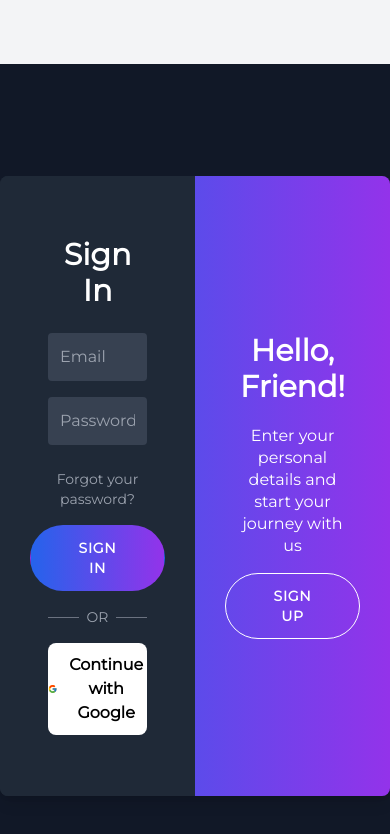
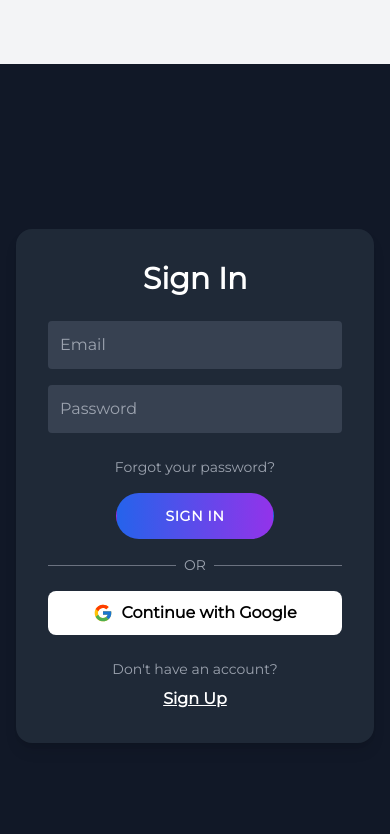
Before and after one commit to parveesahamed/ProjectEase, a React (Vite) app: page /auth in a window 390 px wide. Shown: the top 834 px of the page. Built offline with nearby package versions, Linux system fonts and the light colour scheme; no server answers.

Commit message:
Update CombinedAuth.jsx

```diff
--- a/src/components/CombinedAuth.jsx
+++ b/src/components/CombinedAuth.jsx
@@ -21,17 +21,13 @@ const GoogleIcon = () => (
     </svg>
 );
 
-
 export default function CombinedAuth() {
     const [isSignUpActive, setIsSignUpActive] = useState(false);
     const [loading, setLoading] = useState(false);
     const [err, setErr] = useState("");
     const navigate = useNavigate();
 
-    // Separate state for each form
     const [signInForm, setSignInForm] = useState({ email: '', password: '' });
-
-    // Step 1: Add 'role' to the signUpForm state with a default value
     const [signUpForm, setSignUpForm] = useState({ name: '', email: '', password: '', role: 'User' });
 
     const handleSignInChange = (e) => setSignInForm({...signInForm, [e.target.name]: e.target.value });
@@ -43,16 +39,9 @@ export default function CombinedAuth() {
     };
 
     const handleAuthError = (error) => {
-        // Clear error on form switch
-        if (isSignUpActive) {
-            if (err) setErr("");
-        } else {
-            if(err) setErr("");
-        }
         setErr(error?.message || "Something went wrong.");
     };
 
-    // --- Form Submission Logic ---
     const handleSignInSubmit = async (e) => {
         e.preventDefault();
         setErr("");
@@ -75,19 +64,10 @@ export default function CombinedAuth() {
         }
         setErr("");
         setLoading(true);
-
-        // NOTE: Hum abhi role ko console par log kar rahe hain.
-        // Isko save karne ke liye aapko Firestore Database ka use karna padega.
-        console.log("New User Details:", {
-            name: signUpForm.name,
-            email: signUpForm.email,
-            role: signUpForm.role,
-        });
-
+        console.log("New User Details:", { name: signUpForm.name, email: signUpForm.email, role: signUpForm.role });
         try {
             const userCred = await createUserWithEmailAndPassword(auth, signUpForm.email, signUpForm.password);
             await updateProfile(userCred.user, { displayName: signUpForm.name });
-            // Yahan par aap Firestore mein user ka role save kar sakte hain.
             handleAuthResponse(userCred);
         } catch (error) {
             handleAuthError(error);
@@ -96,19 +76,13 @@ export default function CombinedAuth() {
         }
     };
 
-     // --- Google Login Logic ---
     const handleGoogleLogin = async () => {
         setErr("");
         setLoading(true);
         try {
             const provider = new GoogleAuthProvider();
             const userCred = await signInWithPopup(auth, provider);
-            // Google se sign in karne par role 'User' set hoga by default.
-            console.log("New Google User:", {
-                name: userCred.user.displayName,
-                email: userCred.user.email,
-                role: 'User' // Default role
-            });
+            console.log("New Google User:", { name: userCred.user.displayName, email: userCred.user.email, role: 'User' });
             handleAuthResponse(userCred);
         } catch (error) {
             handleAuthError(error);
@@ -117,37 +91,86 @@ export default function CombinedAuth() {
         }
     };
 
-    // --- UI Toggling ---
     const handleSignUpClick = () => { setErr(""); setIsSignUpActive(true); };
     const handleSignInClick = () => { setErr(""); setIsSignUpActive(false); };
 
     return (
-        <div className="flex items-center justify-center min-h-screen bg-[#111827]">
-            <div
-                className={`relative overflow-hidden w-full max-w-4xl min-h-[620px] rounded-lg bg-[#1f2937] shadow-lg
-                ${isSignUpActive ? 'right-panel-active' : ''}`}
-                id="container"
-            >
+        // Main wrapper for the entire page
+        <div className="flex items-center justify-center min-h-screen bg-[#111827] p-4">
+
+            {/* ====================================================================== */}
+            {/* MOBILE VIEW (Shows one form at a time) */}
+            {/* ====================================================================== */}
+            <div className="w-full max-w-sm md:hidden">
+                {isSignUpActive ? (
+                    // --- Mobile Sign Up Form ---
+                    <div className="bg-[#1f2937] p-8 rounded-2xl shadow-lg">
+                        <form onSubmit={handleSignUpSubmit} className="flex flex-col items-center text-center">
+                            <h1 className="font-bold text-3xl mb-2 text-white">Create Account</h1>
+                            <input type="text" name="name" placeholder="Name" value={signUpForm.name} onChange={handleSignUpChange} className="bg-[#374151] border-none p-3 my-1.5 w-full text-white rounded" />
+                            <input type="email" name="email" placeholder="Email" value={signUpForm.email} onChange={handleSignUpChange} className="bg-[#374151] border-none p-3 my-1.5 w-full text-white rounded" />
+                            <input type="password" name="password" placeholder="Password" value={signUpForm.password} onChange={handleSignUpChange} className="bg-[#374151] border-none p-3 my-1.5 w-full text-white rounded" />
+                            <div className="relative w-full my-1.5">
+                                <select name="role" value={signUpForm.role} onChange={handleSignUpChange} className="bg-[#374151] border-none p-3 w-full text-white rounded appearance-none cursor-pointer">
+                                    <option value="User">User</option>
+                                    <option value="Admin">Admin</option>
+                                    <option value="Employee">Employee</option>
+                                    <option value="Developer">Developer</option>
+                                    <option value="Team Lead">Team Lead</option>
+                                    <option value="Project Manager">Project Manager</option>
+                                </select>
+                                <div className="pointer-events-none absolute inset-y-0 right-0 flex items-center px-2 text-gray-400">
+                                    <svg className="fill-current h-4 w-4" xmlns="http://www.w3.org/2000/svg" viewBox="0 0 20 20"><path d="M9.293 12.95l.707.707L15.657 8l-1.414-1.414L10 10.828 5.757 6.586 4.343 8z"/></svg>
+                                </div>
+                            </div>
+                            {err && <p className="text-red-400 text-sm mt-2 h-5">{err}</p>}
+                            <button type="submit" disabled={loading} className="rounded-full border border-transparent bg-gradient-to-r from-blue-600 to-purple-600 text-white text-sm font-bold py-3 px-12 tracking-wider uppercase mt-4">
+                                {loading ? 'Creating...' : 'Sign Up'}
+                            </button>
+                             <p className="text-gray-400 mt-6 text-sm">Already have an account?</p>
+                             <button type="button" onClick={handleSignInClick} className="text-white font-bold mt-2 underline">Sign In</button>
+                        </form>
+                    </div>
+                ) : (
+                    // --- Mobile Sign In Form ---
+                    <div className="bg-[#1f2937] p-8 rounded-2xl shadow-lg">
+                        <form onSubmit={handleSignInSubmit} className="flex flex-col items-center text-center">
+                            <h1 className="font-bold text-3xl mb-4 text-white">Sign In</h1>
+                            <input type="email" name="email" placeholder="Email" value={signInForm.email} onChange={handleSignInChange} className="bg-[#374151] border-none p-3 my-2 w-full text-white rounded" />
+                            <input type="password" name="password" placeholder="Password" value={signInForm.password} onChange={handleSignInChange} className="bg-[#374151] border-none p-3 my-2 w-full text-white rounded" />
+                            <a href="#" className="text-gray-400 text-sm my-4">Forgot your password?</a>
+                            {err && <p className="text-red-400 text-sm mb-2 h-5">{err}</p>}
+                            <button type="submit" disabled={loading} className="rounded-full border border-transparent bg-gradient-to-r from-blue-600 to-purple-600 text-white text-sm font-bold py-3 px-12 tracking-wider uppercase">
+                                {loading ? 'Logging in...' : 'Sign In'}
+                            </button>
+                            <div className="relative flex items-center justify-center my-4 w-full">
+                               <div className="border-t border-gray-500 flex-grow"></div>
+                               <span className="px-2 text-gray-400 text-sm">OR</span>
+                               <div className="border-t border-gray-500 flex-grow"></div>
+                            </div>
+                            <button type="button" onClick={handleGoogleLogin} disabled={loading} className="w-full flex items-center justify-center gap-2 bg-white text-black py-2.5 rounded-lg hover:bg-gray-200 transition font-semibold">
+                                <GoogleIcon /> Continue with Google
+                            </button>
+                            <p className="text-gray-400 mt-6 text-sm">Don't have an account?</p>
+                            <button type="button" onClick={handleSignUpClick} className="text-white font-bold mt-2 underline">Sign Up</button>
+                        </form>
+                    </div>
+                )}
+            </div>
+
+            {/* ====================================================================== */}
+            {/* DESKTOP VIEW (Your original code, but hidden on small screens) */}
+            {/* ====================================================================== */}
+            <div className={`relative overflow-hidden w-full max-w-4xl min-h-[620px] rounded-lg bg-[#1f2937] shadow-lg hidden md:block`}>
                 {/* Sign Up Form */}
-                <div className={`absolute top-0 h-full left-0 w-1/2 opacity-0 z-10 transition-all duration-600 ease-in-out
-                    ${isSignUpActive ? 'transform translate-x-full opacity-100 z-50' : ''}`}
-                >
+                <div className={`absolute top-0 h-full left-0 w-1/2 opacity-0 z-10 transition-all duration-600 ease-in-out ${isSignUpActive ? 'transform translate-x-full opacity-100 z-50' : ''}`}>
                     <form onSubmit={handleSignUpSubmit} className="bg-[#1f2937] h-full flex justify-center items-center flex-col px-12 text-center">
                         <h1 className="font-bold text-3xl mb-2 text-white">Create Account</h1>
-
-                        {/* Input Fields */}
                         <input type="text" name="name" placeholder="Name" value={signUpForm.name} onChange={handleSignUpChange} className="bg-[#374151] border-none p-3 my-1.5 w-full text-white rounded" />
                         <input type="email" name="email" placeholder="Email" value={signUpForm.email} onChange={handleSignUpChange} className="bg-[#374151] border-none p-3 my-1.5 w-full text-white rounded" />
                         <input type="password" name="password" placeholder="Password" value={signUpForm.password} onChange={handleSignUpChange} className="bg-[#374151] border-none p-3 my-1.5 w-full text-white rounded" />
-
-                        {/* Step 2: Add the Role Dropdown */}
                         <div className="relative w-full my-1.5">
-                            <select
-                                name="role"
-                                value={signUpForm.role}
-                                onChange={handleSignUpChange}
-                                className="bg-[#374151] border-none p-3 w-full text-white rounded appearance-none cursor-pointer"
-                            >
+                            <select name="role" value={signUpForm.role} onChange={handleSignUpChange} className="bg-[#374151] border-none p-3 w-full text-white rounded appearance-none cursor-pointer">
                                 <option value="User">User</option>
                                 <option value="Admin">Admin</option>
                                 <option value="Employee">Employee</option>
@@ -159,29 +182,24 @@ export default function CombinedAuth() {
                                 <svg className="fill-current h-4 w-4" xmlns="http://www.w3.org/2000/svg" viewBox="0 0 20 20"><path d="M9.293 12.95l.707.707L15.657 8l-1.414-1.414L10 10.828 5.757 6.586 4.343 8z"/></svg>
                             </div>
                         </div>
-
                         {err && <p className="text-red-400 text-sm mt-2 h-5">{err}</p>}
-
                         <button type="submit" disabled={loading} className="rounded-full border border-transparent bg-gradient-to-r from-blue-600 to-purple-600 text-white text-sm font-bold py-3 px-12 tracking-wider uppercase mt-4 transform transition-transform duration-75 ease-in hover:scale-105 focus:outline-none disabled:opacity-70 disabled:cursor-not-allowed">
                             {loading ? 'Creating...' : 'Sign Up'}
                         </button>
-                         <div className="relative flex items-center justify-center my-3 w-full">
+                        <div className="relative flex items-center justify-center my-3 w-full">
                            <div className="border-t border-gray-500 flex-grow"></div>
                            <span className="px-2 text-gray-400 text-sm">OR</span>
                            <div className="border-t border-gray-500 flex-grow"></div>
-                         </div>
+                        </div>
                         <button type="button" onClick={handleGoogleLogin} disabled={loading} className="w-full flex items-center justify-center gap-2 bg-white text-black py-2.5 rounded-lg hover:bg-gray-200 transition font-semibold disabled:opacity-70 disabled:cursor-not-allowed">
-                            <GoogleIcon />
-                            Continue with Google
+                            <GoogleIcon /> Continue with Google
                         </button>
                     </form>
                 </div>
 
                 {/* Sign In Form */}
-                <div className={`absolute top-0 h-full left-0 w-1/2 z-20 transition-all duration-600 ease-in-out
-                    ${isSignUpActive ? 'transform translate-x-full' : ''}`}
-                >
-                     <form onSubmit={handleSignInSubmit} className="bg-[#1f2937] h-full flex justify-center items-center flex-col px-12 text-center">
+                <div className={`absolute top-0 h-full left-0 w-1/2 z-20 transition-all duration-600 ease-in-out ${isSignUpActive ? 'transform translate-x-full' : ''}`}>
+                    <form onSubmit={handleSignInSubmit} className="bg-[#1f2937] h-full flex justify-center items-center flex-col px-12 text-center">
                         <h1 className="font-bold text-3xl mb-4 text-white">Sign In</h1>
                         <input type="email" name="email" placeholder="Email" value={signInForm.email} onChange={handleSignInChange} className="bg-[#374151] border-none p-3 my-2 w-full text-white rounded" />
                         <input type="password" name="password" placeholder="Password" value={signInForm.password} onChange={handleSignInChange} className="bg-[#374151] border-none p-3 my-2 w-full text-white rounded" />
@@ -194,49 +212,27 @@ export default function CombinedAuth() {
                            <div className="border-t border-gray-500 flex-grow"></div>
                            <span className="px-2 text-gray-400 text-sm">OR</span>
                            <div className="border-t border-gray-500 flex-grow"></div>
-                         </div>
+                        </div>
                         <button type="button" onClick={handleGoogleLogin} disabled={loading} className="w-full flex items-center justify-center gap-2 bg-white text-black py-2.5 rounded-lg hover:bg-gray-200 transition font-semibold disabled:opacity-70 disabled:cursor-not-allowed">
-                            <GoogleIcon />
-                            Continue with Google
+                            <GoogleIcon /> Continue with Google
                         </button>
                     </form>
                 </div>
 
                 {/* Overlay Panels */}
-                <div className={`absolute top-0 left-1/2 w-1/2 h-full overflow-hidden z-50 transition-transform duration-600 ease-in-out
-                    ${isSignUpActive ? 'transform -translate-x-full' : ''}`}
-                >
-                    <div className="bg-gradient-to-r from-blue-600 to-purple-600 relative -left-full h-full w-[200%] transform transition-transform duration-600 ease-in-out text-white
-                        ${isSignUpActive ? 'transform translate-x-1/2' : 'transform translate-x-0'}"
-                    >
-                        {/* Overlay Left Panel (Shows on Sign In) */}
-                        <div className={`absolute flex items-center justify-center flex-col px-10 text-center top-0 h-full w-1/2 transform transition-transform duration-600 ease-in-out
-                            ${isSignUpActive ? 'transform translate-x-0' : 'transform -translate-x-1/5'}`}
-                        >
+                <div className={`absolute top-0 left-1/2 w-1/2 h-full overflow-hidden z-50 transition-transform duration-600 ease-in-out ${isSignUpActive ? 'transform -translate-x-full' : ''}`}>
+                    <div className={`bg-gradient-to-r from-blue-600 to-purple-600 relative -left-full h-full w-[200%] transform transition-transform duration-600 ease-in-out text-white ${isSignUpActive ? 'transform translate-x-1/2' : 'transform translate-x-0'}`}>
+                        <div className={`absolute flex items-center justify-center flex-col px-10 text-center top-0 h-full w-1/2 transform transition-transform duration-600 ease-in-out ${isSignUpActive ? 'transform translate-x-0' : 'transform -translate-x-1/5'}`}>
                             <h1 className="font-bold text-3xl">Welcome Back!</h1>
-                            <p className="text-md font-thin leading-snug mt-5">
-                                To keep connected with us please login with your personal info
-                            </p>
-                            <button
-                                className="rounded-full border border-white bg-transparent text-white text-sm font-bold py-3 px-12 tracking-wider uppercase mt-4 transform transition-transform duration-75 ease-in hover:scale-105 focus:outline-none"
-                                onClick={handleSignInClick}
-                            >
+                            <p className="text-md font-thin leading-snug mt-5">To keep connected with us please login with your personal info</p>
+                            <button className="rounded-full border border-white bg-transparent text-white text-sm font-bold py-3 px-12 tracking-wider uppercase mt-4 transform transition-transform duration-75 ease-in hover:scale-105 focus:outline-none" onClick={handleSignInClick}>
                                 Sign In
                             </button>
                         </div>
-
-                        {/* Overlay Right Panel (Shows on Sign Up) */}
-                        <div className={`absolute flex items-center justify-center flex-col px-10 text-center top-0 right-0 h-full w-1/2 transform transition-transform duration-600 ease-in-out
-                            ${isSignUpActive ? 'transform translate-x-1/5' : 'transform translate-x-0'}`}
-                        >
+                        <div className={`absolute flex items-center justify-center flex-col px-10 text-center top-0 right-0 h-full w-1/2 transform transition-transform duration-600 ease-in-out ${isSignUpActive ? 'transform translate-x-1/5' : 'transform translate-x-0'}`}>
                             <h1 className="font-bold text-3xl">Hello, Friend!</h1>
-                            <p className="text-md font-thin leading-snug mt-5">
-                                Enter your personal details and start your journey with us
-                            </p>
-                            <button
-                                className="rounded-full border border-white bg-transparent text-white text-sm font-bold py-3 px-12 tracking-wider uppercase mt-4 transform transition-transform duration-75 ease-in hover:scale-105 focus:outline-none"
-                                onClick={handleSignUpClick}
-                            >
+                            <p className="text-md font-thin leading-snug mt-5">Enter your personal details and start your journey with us</p>
+                            <button className="rounded-full border border-white bg-transparent text-white text-sm font-bold py-3 px-12 tracking-wider uppercase mt-4 transform transition-transform duration-75 ease-in hover:scale-105 focus:outline-none" onClick={handleSignUpClick}>
                                 Sign Up
                             </button>
                         </div>
```
